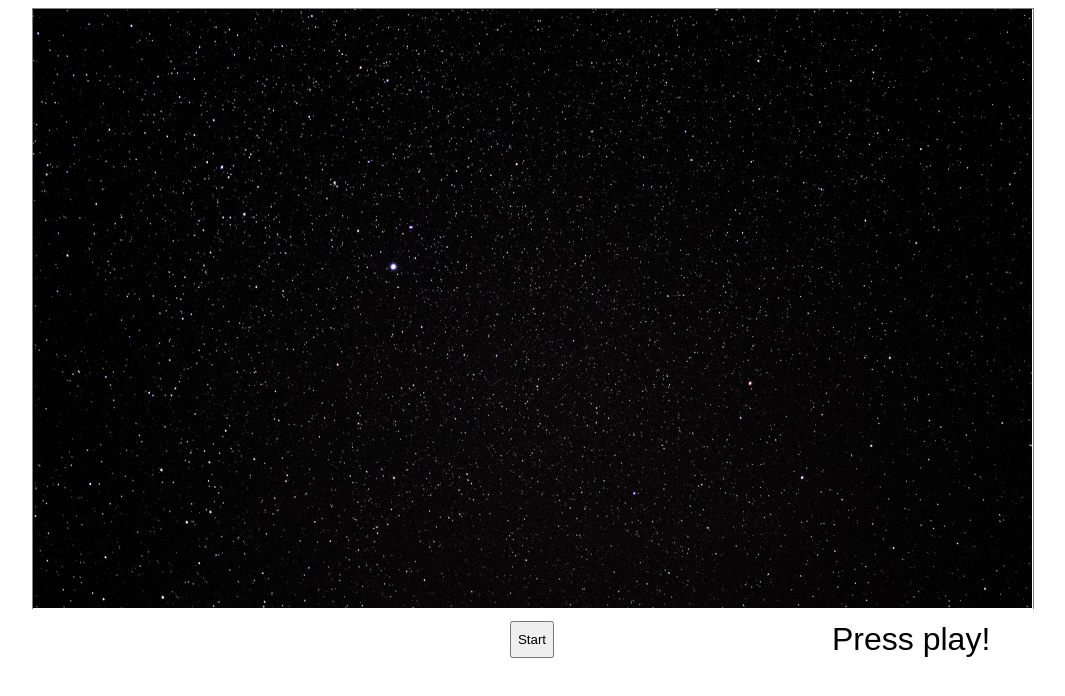
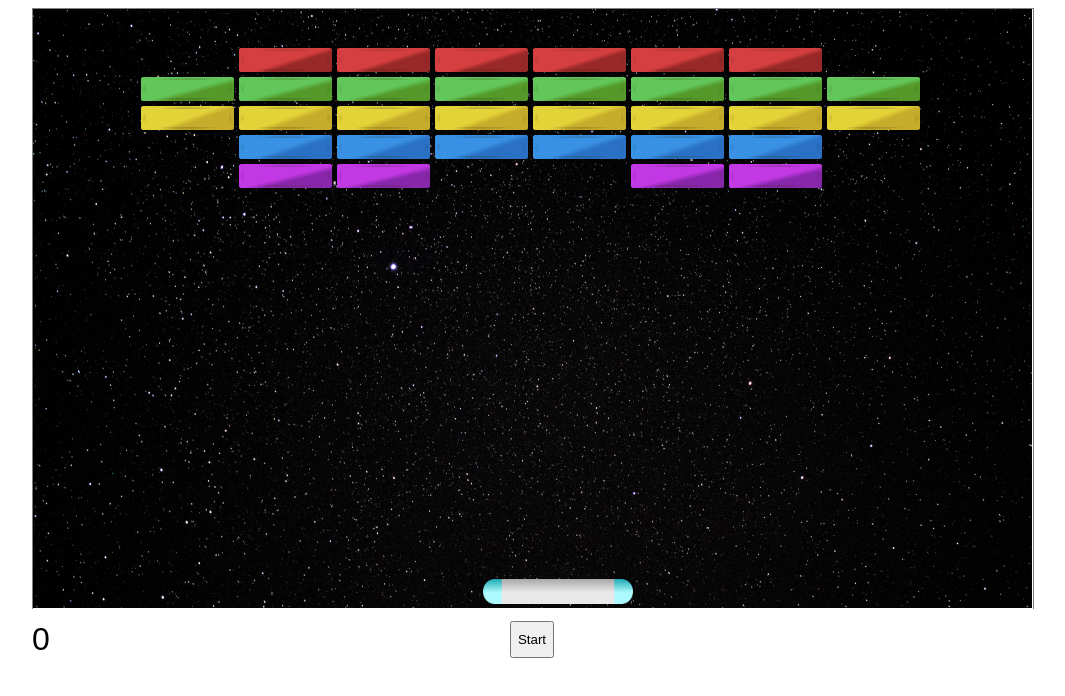
Before and after one commit to Alexandrsv/arkanoid, a website built with Vite: page index.html in a window 1280 px wide. Both pictures are taken after a click on the button "Start". Shown: the whole page, without its empty margins (108-1173 px from the left). Built offline with nearby package versions, Linux system fonts and the light colour scheme.

Commit message:
Create bricks and paddle

```diff
--- a/index.html
+++ b/index.html
@@ -1,5 +1,5 @@
 <!DOCTYPE html>
-<html lang="en">
+<html lang="ru">
   <head>
     <meta charset="UTF-8" />
     <title>Typescript App</title>
--- /dev/null
+++ b/src/helpers.ts
@@ -0,0 +1,34 @@
+import { Brick } from "./sprites/Brick";
+import {
+  BRICK_ENERGY,
+  BRICK_HEIGHT,
+  BRICK_IMAGES,
+  BRICK_PADDING,
+  BRICK_WIDTH,
+  LEVEL,
+  STAGE_COLS,
+  STAGE_PADDING,
+} from "./setup";
+
+export const createBricks = (): Brick[] => {
+  return LEVEL.reduce((ack, element, i) => {
+    const row = Math.floor((i + 1) / STAGE_COLS);
+    const col = i % STAGE_COLS;
+
+    const x = STAGE_PADDING + col * (BRICK_WIDTH + BRICK_PADDING);
+    const y = STAGE_PADDING + row * (BRICK_HEIGHT + BRICK_PADDING);
+
+    if (element === 0) return ack;
+
+    return [
+      ...ack,
+      new Brick(
+        BRICK_WIDTH,
+        BRICK_HEIGHT,
+        { x, y },
+        BRICK_ENERGY[element],
+        BRICK_IMAGES[element]
+      ),
+    ];
+  }, [] as Brick[]);
+};
--- a/src/index.ts
+++ b/src/index.ts
@@ -1,2 +1,83 @@
 // Start here
-console.log("Start here!");
+import { CanvasView } from "./view/CanvasView";
+import { Ball } from "./sprites/Ball";
+import { Paddle } from "./sprites/Paddle";
+import { Brick } from "./sprites/Brick";
+
+import PADDLE_IMAGE from "./images/paddle.png";
+import BALL_IMAGE from "./images/ball.png";
+
+import {
+  PADDLE_SPEED,
+  PADDLE_WIDTH,
+  PADDLE_HEIGHT,
+  PADDLE_STARTX,
+  BALL_SPEED,
+  BALL_SIZE,
+  BALL_STARTX,
+  BALL_STARTY,
+  LEVEL,
+  BRICK_WIDTH,
+  BRICK_HEIGHT,
+  BRICK_ENERGY,
+  BRICK_IMAGES,
+} from "./setup";
+import { createBricks } from "./helpers";
+
+let gameOver = false;
+let score = 0;
+
+function setGameOver(view: CanvasView) {
+  view.drawInfo("Game Over!");
+  gameOver = true;
+}
+
+function setGameWin(view: CanvasView) {
+  view.drawInfo("You Win!");
+  gameOver = true;
+}
+
+function gameLoop(
+  view: CanvasView,
+  bricks: Brick[],
+  paddle: Paddle
+  // ball: Ball
+) {
+  console.log("gameLoop");
+  view.clear();
+  view.drawBricks(bricks);
+  view.drawSprite(paddle);
+
+  if (
+    (paddle.isMovingLeft && paddle.pos.x > 0) ||
+    (paddle.isMovingRight && paddle.pos.x < view.canvas.width - paddle.width)
+  ) {
+    paddle.movePaddle();
+  }
+  requestAnimationFrame(() => gameLoop(view, bricks, paddle));
+}
+
+function startGame(view: CanvasView) {
+  score = 0;
+  view.drawInfo("");
+  view.drawScore(0);
+  gameOver = false;
+
+  const bricks = createBricks();
+  const paddle = new Paddle(
+    PADDLE_WIDTH,
+    PADDLE_HEIGHT,
+    { x: PADDLE_STARTX, y: view.canvas.height - PADDLE_HEIGHT - 5 },
+    PADDLE_SPEED,
+    PADDLE_IMAGE
+  );
+  gameLoop(
+    view,
+    bricks,
+    paddle
+    // , ball
+  );
+}
+
+const view = new CanvasView("#playField");
+view.initStartButton(startGame);
--- /dev/null
+++ b/src/sprites/Ball.ts
@@ -0,0 +1 @@
+export class Ball {}
--- /dev/null
+++ b/src/sprites/Brick.ts
@@ -0,0 +1,43 @@
+import { Vector } from "../types";
+
+export class Brick {
+  private brickImage = new Image();
+
+  constructor(
+    private readonly brickWidth: number,
+    private readonly brickHeight: number,
+    private readonly position: Vector,
+    private brickEnergy: number,
+    image: string
+  ) {
+    this.brickImage.src = image;
+    this.brickEnergy = brickEnergy;
+    this.brickWidth = brickWidth;
+    this.brickHeight = brickHeight;
+    this.position = position;
+  }
+
+  get width() {
+    return this.brickWidth;
+  }
+
+  get height() {
+    return this.brickHeight;
+  }
+
+  get pos() {
+    return this.position;
+  }
+
+  get energy() {
+    return this.brickEnergy;
+  }
+
+  get image() {
+    return this.brickImage;
+  }
+
+  set energy(energy: number) {
+    this.brickEnergy = energy;
+  }
+}
--- /dev/null
+++ b/src/sprites/Paddle.ts
@@ -0,0 +1,61 @@
+import { Vector } from "../types";
+
+export class Paddle {
+  private paddleImage = new Image();
+  private moveLeft = false;
+  private moveRight = false;
+
+  constructor(
+    private readonly paddleWidth: number,
+    private readonly paddleHeight: number,
+    private readonly position: Vector,
+    private speed: number,
+    image: string
+  ) {
+    this.paddleImage.src = image;
+    this.speed = speed;
+    this.paddleWidth = paddleWidth;
+    this.paddleHeight = paddleHeight;
+    this.position = position;
+
+    document.addEventListener("keydown", this.handleKeyDown);
+    document.addEventListener("keyup", this.handleKeyUp);
+  }
+
+  get width() {
+    return this.paddleWidth;
+  }
+  get height() {
+    return this.paddleHeight;
+  }
+  get pos() {
+    return this.position;
+  }
+  get image() {
+    return this.paddleImage;
+  }
+
+  get isMovingLeft() {
+    return this.moveLeft;
+  }
+  get isMovingRight() {
+    return this.moveRight;
+  }
+
+  movePaddle() {
+    if (this.moveLeft) this.position.x -= this.speed;
+    if (this.moveRight) this.position.x += this.speed;
+  }
+
+  handleKeyUp = (e: KeyboardEvent) => {
+    if (e.key === "ArrowLeft" || e.code === "ArrowLeft") this.moveLeft = false;
+    if (e.key === "ArrowRight" || e.code === "ArrowRight")
+      this.moveRight = false;
+  };
+
+  handleKeyDown = (e: KeyboardEvent) => {
+    if (e.key === "ArrowLeft" || e.code === "ArrowLeft") this.moveLeft = true;
+    if (e.key === "ArrowRight" || e.code === "ArrowRight")
+      this.moveRight = true;
+  };
+}
--- /dev/null
+++ b/src/view/CanvasView.ts
@@ -0,0 +1,53 @@
+import { Brick } from "../sprites/Brick";
+import { Paddle } from "../sprites/Paddle";
+
+export class CanvasView {
+  canvas: HTMLCanvasElement;
+  private ctx: CanvasRenderingContext2D | null;
+  private scoreDisplay: HTMLObjectElement | null;
+  private start: HTMLObjectElement | null;
+  private info: HTMLObjectElement | null;
+
+  constructor(canvasName: string) {
+    this.canvas = document.querySelector(canvasName) as HTMLCanvasElement;
+    this.ctx = this.canvas.getContext("2d");
+    this.scoreDisplay = document.querySelector("#score");
+    this.start = document.querySelector("#start");
+    this.info = document.querySelector("#info");
+  }
+  clear() {
+    this.ctx?.clearRect(0, 0, this.canvas.width, this.canvas.height);
+  }
+
+  initStartButton(startFunction: (view: CanvasView) => void) {
+    this.start?.addEventListener("click", () => startFunction(this));
+  }
+
+  drawScore(score: number) {
+    if (this.scoreDisplay) {
+      this.scoreDisplay.innerHTML = score.toString();
+    }
+  }
+
+  drawInfo(text: string) {
+    if (this.info) {
+      this.info.innerHTML = text;
+    }
+  }
+
+  drawSprite(brick: Brick | Paddle) {
+    if (!brick) return;
+
+    this.ctx?.drawImage(
+      brick.image,
+      brick.pos.x,
+      brick.pos.y,
+      brick.width,
+      brick.height
+    );
+  }
+
+  drawBricks(bricks: Brick[]) {
+    bricks.forEach((brick) => this.drawSprite(brick));
+  }
+}
```
